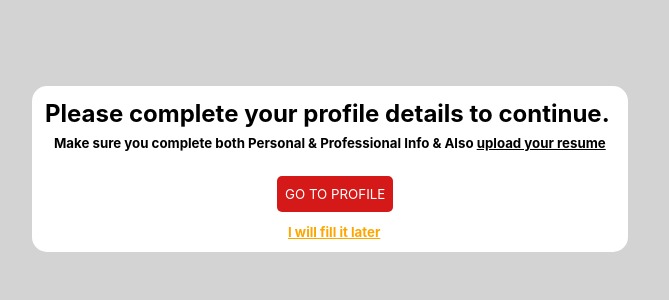
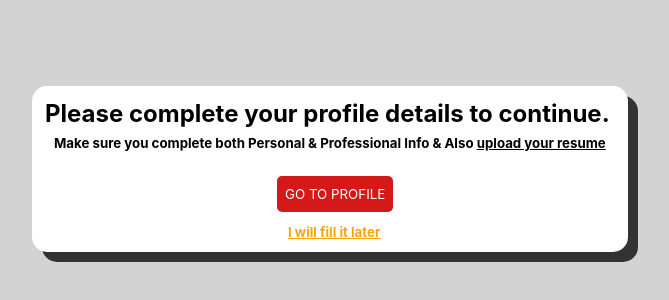
Before and after one commit to prag-sri/Small-Frontend-Projects, a plain HTML site: page Dialog Box/index.html in a window 1280 px wide. Shown: the part 114-414 px from the top of the page, without its empty margins (268-937 px from the left). Drawn offline with Linux system fonts and the light colour scheme.

Commit message:
Update index.css

```diff
--- a/Dialog Box/index.css
+++ b/Dialog Box/index.css
@@ -16,6 +16,7 @@ body{
     position:fixed;
     top:200px;
     left:300px;
+    box-shadow: 10px 10px rgb(51, 51, 51);
 }
 .first{
     margin: 0px;
```
